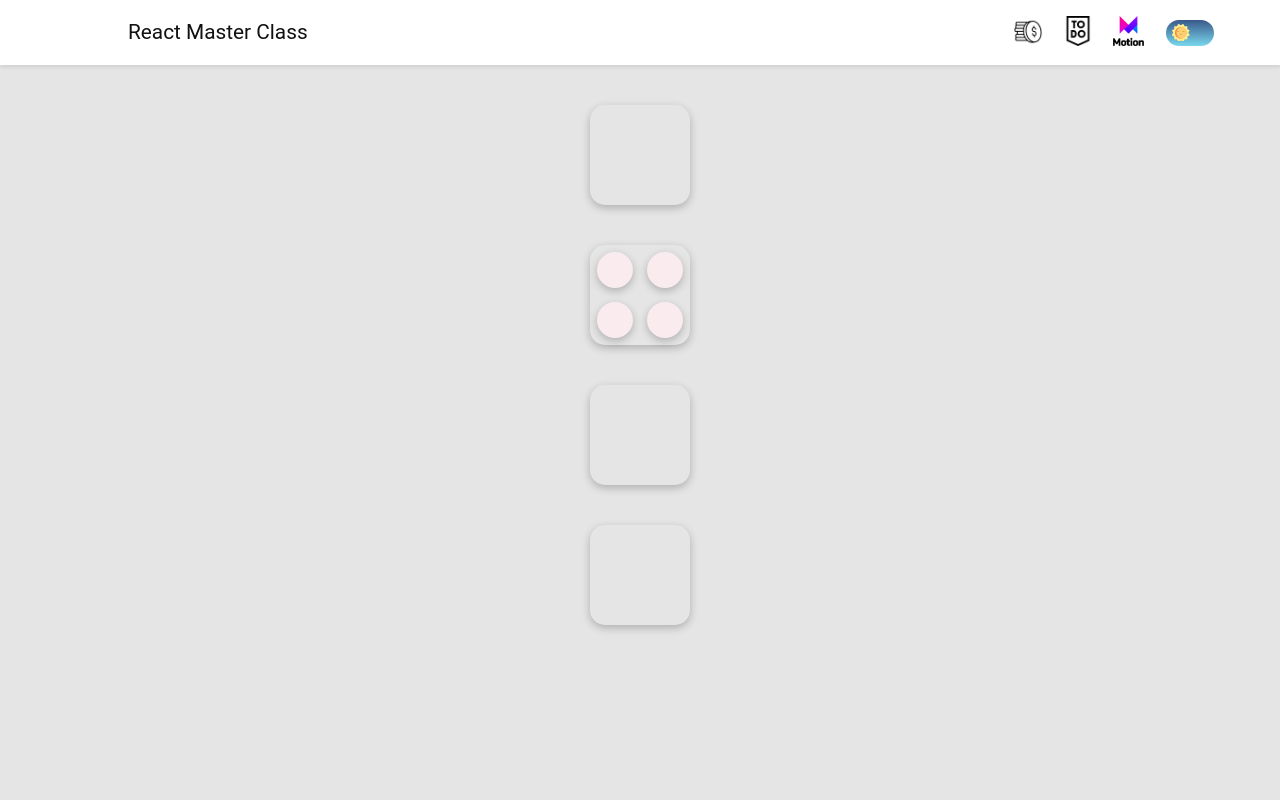
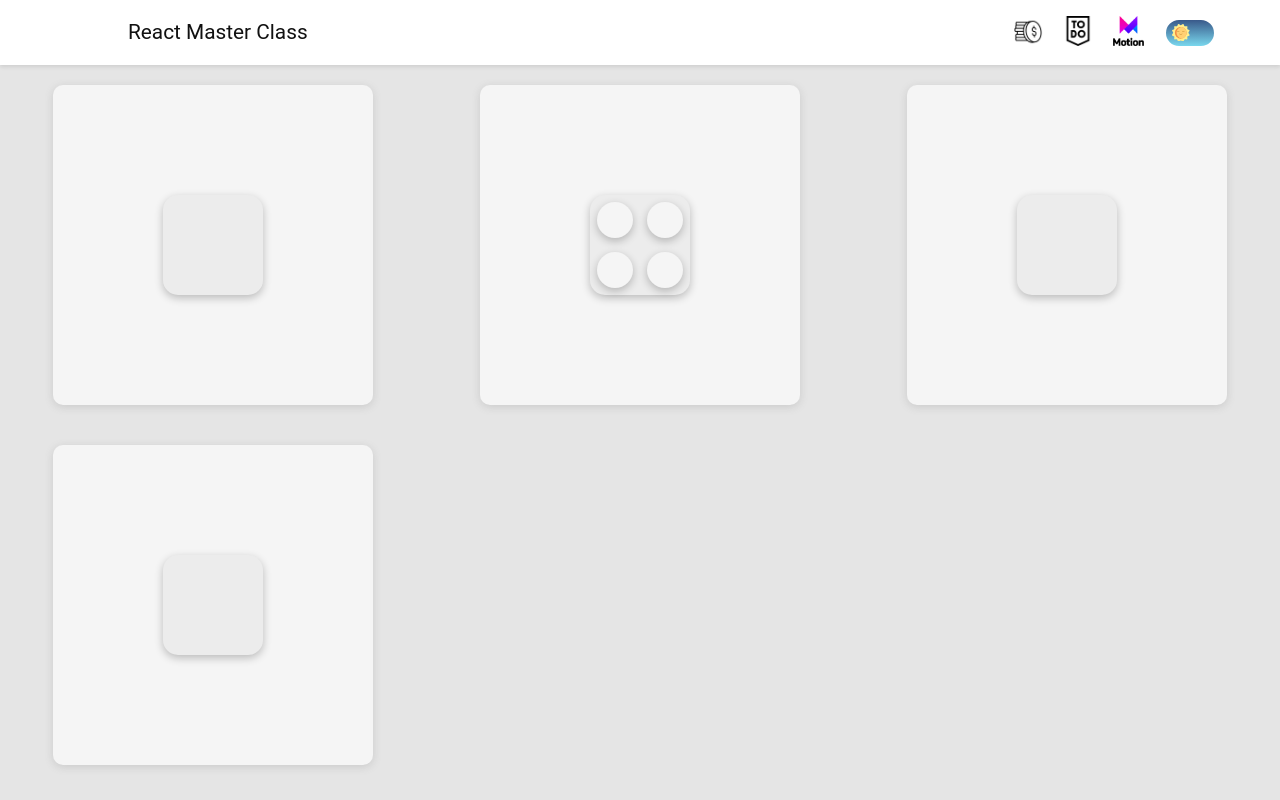
Before and after one commit to jooyul-yoon/todo_react, a React (Create React App) app: page /react/animation in a window 1280 px wide. Built offline with nearby package versions, Linux system fonts and the light colour scheme.

Commit message:
Framer-motion gesture

```diff
--- a/src/Theme.ts
+++ b/src/Theme.ts
@@ -16,6 +16,8 @@ export const darkTheme: DefaultTheme = {
   sidebarColor: "#E5E5E5",
   boardColor: "#E5E5E5",
   textboxColor: "white",
+
+  boxContainerColor: "#ffd7d7",
 
   whiteColor: "whitesmoke",
   blackColor: "#111111",
@@ -42,6 +44,8 @@ export const lightTheme: DefaultTheme = {
   boardColor: "white",
   textboxColor: "white",
 
+  boxContainerColor: "whitesmoke",
+
   whiteColor: "whitesmoke",
   blackColor: "#111111",
   lightGrayColor: "#9b9b9b",
--- a/src/components/todo_components/framer/Framer.tsx
+++ b/src/components/todo_components/framer/Framer.tsx
@@ -1,15 +1,26 @@
-import React from "react";
+import React, { useRef } from "react";
 import styled from "styled-components";
 import Navigator from "../../Navigator";
 import { motion, Variants } from "framer-motion";
 
 const Wrapper = styled.div`
   height: 100%;
-  width: 100vw;
+  width: 100%;
+  display: grid;
+  grid-template-columns: repeat(3, 1fr);
+`;
+const BoxContainer = styled.div`
+  place-self: center;
+  width: 25vw;
+  height: 25vw;
+  margin: 20px;
   display: flex;
+  justify-content: center;
   align-items: center;
-  flex-direction: column;
-  margin: 20px 0;
+  overflow: hidden;
+  background-color: ${(props) => props.theme.boxContainerColor};
+  border-radius: 10px;
+  box-shadow: rgba(99, 99, 99, 0.2) 0px 2px 8px 0px;
 `;
 const Box = styled(motion.div)`
   display: grid;
@@ -17,7 +28,7 @@ const Box = styled(motion.div)`
   margin: 20px;
   width: 100px;
   height: 100px;
-  background-color: transparent;
+  background-color: #ececec;
   border-radius: 15px;
   box-shadow: rgba(0, 0, 0, 0.24) 0px 3px 8px;
 `;
@@ -25,12 +36,12 @@ const Circle = styled(motion.div)`
   width: 36px;
   height: 36px;
   border-radius: 18px;
-  background-color: ${(props) => props.theme.lightAccent};
+  background-color: ${(props) => props.theme.whiteColor};
   box-shadow: rgba(0, 0, 0, 0.24) 0px 3px 8px;
   place-self: center;
 `;
 
-const myVar1: Variants = {
+const boxVar1: Variants = {
   start: { scale: 0.5, opacity: 0 },
   end: {
     scale: 1,
@@ -44,28 +55,55 @@ const myVar1: Variants = {
     },
   },
 };
+const boxVar2: Variants = {
+  hover: { scale: 1.2, rotateZ: 90 },
+  click: { scale: 0.8, borderRadius: "50px" },
+};
+const boxVar3: Variants = {
+  hover: { scale: 1, rotateZ: 90 },
+  click: { scale: 0.8, borderRadius: "50px" },
+  drag: { backgroundColor: "rgb(35, 204, 113)" },
+};
 const circleVar: Variants = {
   start: { opacity: 0, y: 10 },
   end: { opacity: 1, y: 0 },
 };
+
 function Framer() {
+  const boxContainerRef = useRef<HTMLDivElement>(null);
   return (
     <>
       <Navigator />
       <Wrapper>
+        <BoxContainer>
           <Box
             initial={{ scale: 0 }}
             animate={{ scale: 1, rotateZ: 360 }}
             transition={{ type: "spring", bounce: 0.5 }}
           />
-        <Box variants={myVar1} initial="start" animate="end">
+        </BoxContainer>
+        <BoxContainer>
+          <Box variants={boxVar1} initial="start" animate="end">
             <Circle variants={circleVar} />
             <Circle variants={circleVar} />
             <Circle variants={circleVar} />
             <Circle variants={circleVar} />
           </Box>
-        <Box />
-        <Box />
+        </BoxContainer>
+        <BoxContainer>
+          <Box variants={boxVar2} whileHover="hover" whileTap="click" />
+        </BoxContainer>
+        <BoxContainer ref={boxContainerRef}>
+          <Box
+            drag
+            dragElastic={0}
+            dragConstraints={boxContainerRef}
+            variants={boxVar3}
+            whileHover="hover"
+            whileTap="click"
+            whileDrag="drag"
+          />
+        </BoxContainer>
       </Wrapper>
     </>
   );
--- a/src/styled.d.ts
+++ b/src/styled.d.ts
@@ -24,6 +24,9 @@ declare module "styled-components" {
     boardColor: string;
     textboxColor: string;
 
+    /* Framer-motion */
+    boxContainerColor: string;
+
     whiteColor: string;
     blackColor: string;
     lightGrayColor: string;
```
Lines whose indentation alone changed are shown as unchanged.
